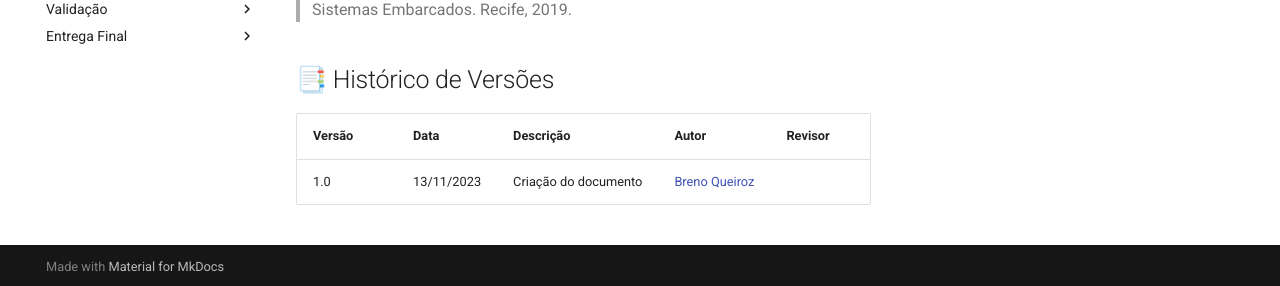
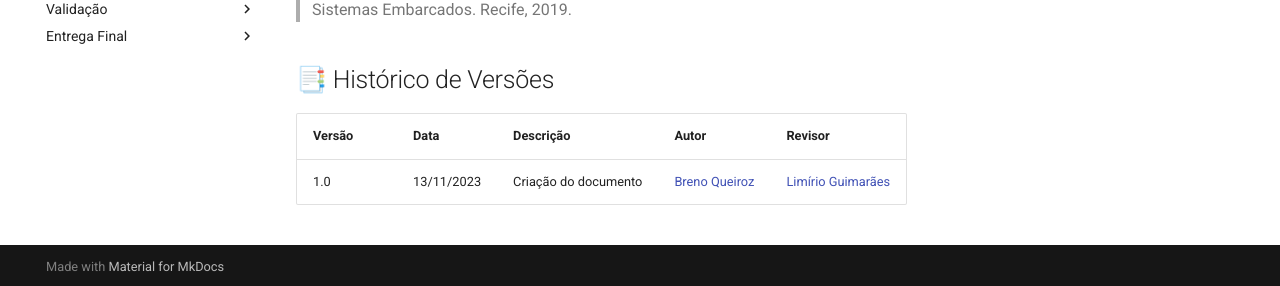
Before and after one commit to Requisitos-de-Software/2023.2-Carteira_Digital_de_Transito, an MkDocs documentation site: the page built from docs/verificacao/grupo3/modelagem/agil/nfr.md, in a window 1280 px wide and 900 px high, scrolled down 782 px. Shown: the part 611-897 px from the top of the window. Built offline with MkDocs 1.6.1 and Material for MkDocs 9.7.7, drawn with Linux system fonts in a browser that asks for light colours.

Commit message:
Update nfr.md

```diff
--- a/docs/verificacao/grupo3/modelagem/agil/nfr.md
+++ b/docs/verificacao/grupo3/modelagem/agil/nfr.md
@@ -75,4 +75,4 @@ Chamar as imagens e tabelas no texto. Existem alguns pequenos erros no gráficos
 
 | Versão | Data | Descrição | Autor | Revisor |
 |--------|------|------------|------|---------|
-| 1.0 | 13/11/2023 | Criação do documento |  [Breno Queiroz](https://github.com/brenob6) | [](https://github.com/) |
+| 1.0 | 13/11/2023 | Criação do documento |  [Breno Queiroz](https://github.com/brenob6) | [Limírio Guimarães](https://github.com/LimirioGuimaraes) |
```
